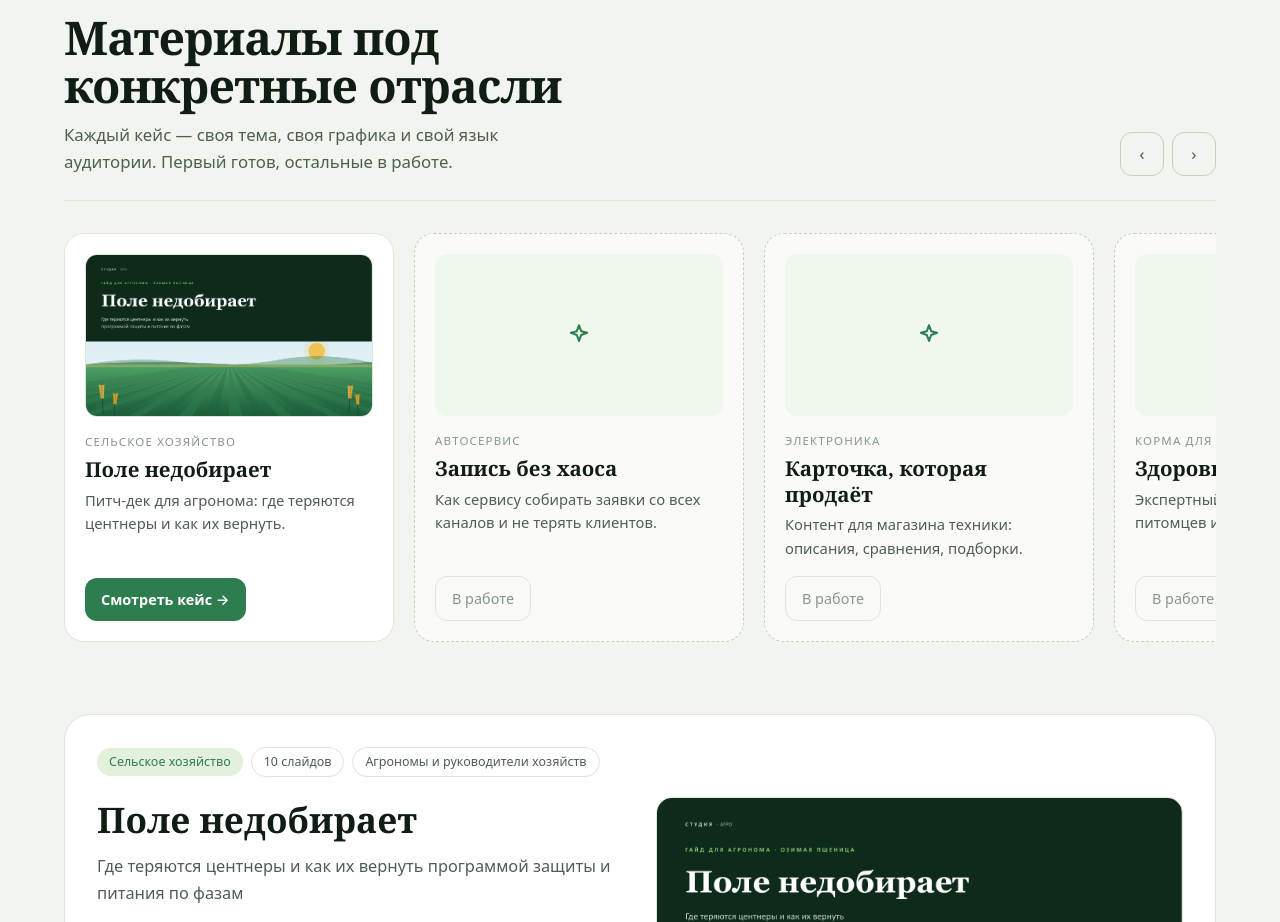
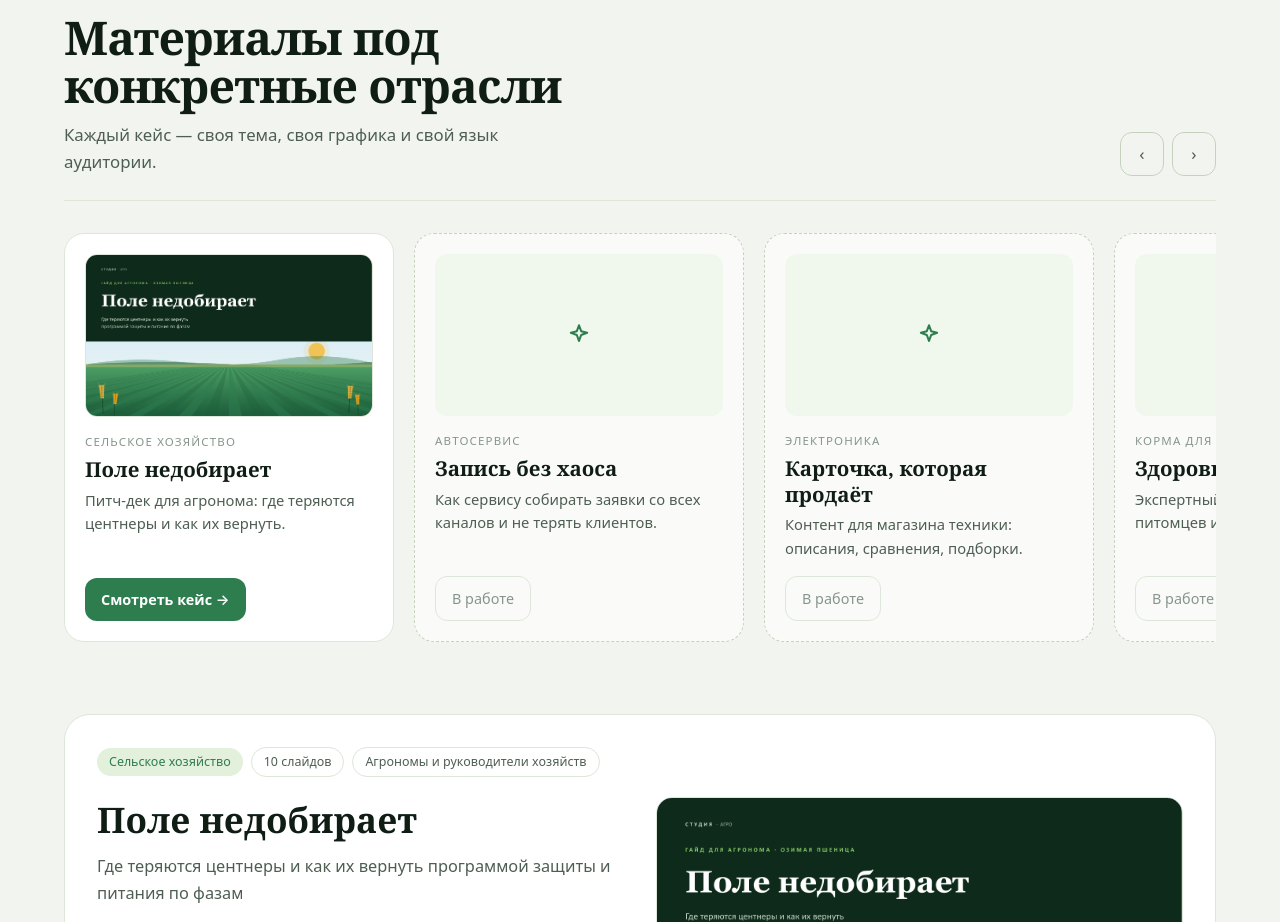
Before and after one commit to qa-novchenkova/studio, a React (Vite) app: page / in a window 1280 px wide. Shown: the part 1037-1959 px from the top of the page. Built offline with nearby package versions, Linux system fonts and the light colour scheme.

Commit message:
some fix

```diff
--- a/src/App.tsx
+++ b/src/App.tsx
@@ -220,7 +220,7 @@ export default function App() {
           index="01"
           kicker="Кейсы"
           title="Материалы под конкретные отрасли"
-          sub="Каждый кейс — своя тема, своя графика и свой язык аудитории. Первый готов, остальные в работе."
+          sub="Каждый кейс — своя тема, своя графика и свой язык аудитории."
           aside={
             <div className="hidden shrink-0 gap-2 md:flex">
               <button onClick={() => slide(-1)} aria-label="Назад" className="grid h-11 w-11 place-items-center rounded-xl border border-line-strong text-ink-soft transition-colors hover:border-accent hover:text-accent">‹</button>
```
